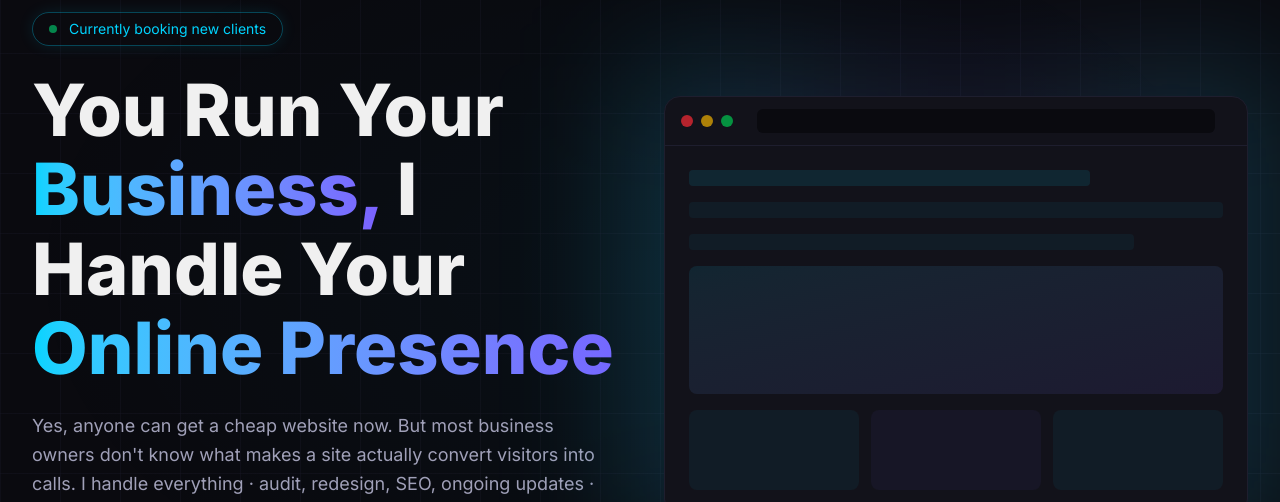
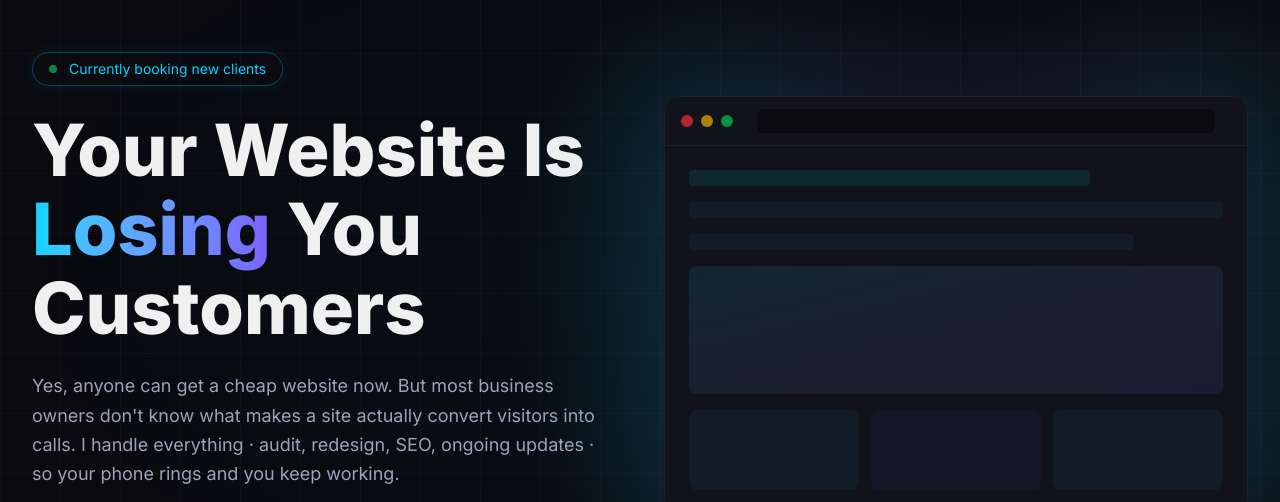
Before and after one commit to ngblu/555-digital, a Next.js app: page / in a window 1280 px wide. Shown: the part 127-629 px from the top of the page. Built offline with nearby package versions, Linux system fonts and the light colour scheme; no server answers.

Commit message:
Restore original Hero hook — Your Website Is Losing You Customers

```diff
--- a/src/components/sections/Hero.tsx
+++ b/src/components/sections/Hero.tsx
@@ -14,10 +14,11 @@ export default function Hero() {
             </span>
 
             <h1 className="text-4xl md:text-5xl lg:text-7xl font-extrabold leading-[1.1] mb-6">
-              You Run Your {" "}
-              <span className="bg-gradient-to-r from-primary to-secondary bg-clip-text text-transparent">Business,</span>
-              {" "}I Handle Your{" "}
-              <span className="bg-gradient-to-r from-primary to-secondary bg-clip-text text-transparent">Online Presence</span>
+              Your Website Is{" "}
+              <span className="bg-gradient-to-r from-primary to-secondary bg-clip-text text-transparent">
+                Losing
+              </span>
+              {" "}You Customers
             </h1>
 
             <p className="text-lg text-text-secondary max-w-xl mb-4 leading-relaxed">
```
